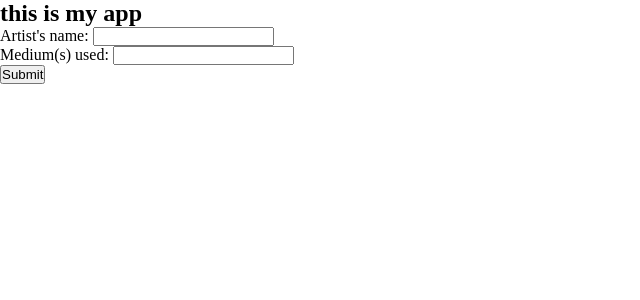
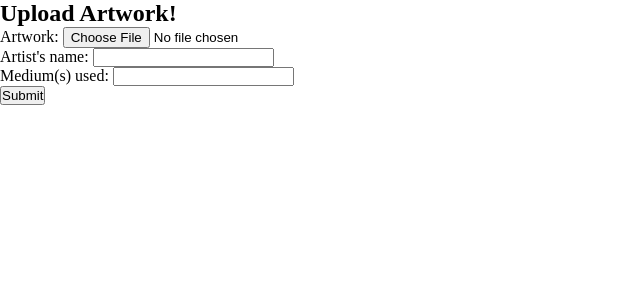
Before and after one commit to langlkay/finalproject, a Flask app: page /upload in a window 1280 px wide. Shown: the top 300 px of the page, without its empty margins (0-640 px from the left). Run offline with Flask 3, Linux system fonts and the light colour scheme.

Commit message:
Added photo saving functionality using the folder 'uploadedArt' in static. I also created a display in index.html that shows the images and details, yet now, it just replaces former image (TODO: make submitted photos all display, not replace)

```diff
--- a/app.py
+++ b/app.py
@@ -1,4 +1,8 @@
-from flask import Flask, render_template, request
+import os
+import json
+from flask import Flask, render_template, request, redirect, url_for
+from werkzeug.utils import secure_filename
+
 
 app = Flask(__name__)
 
@@ -9,14 +13,16 @@ def home():
 
 @app.route("/upload", methods = ["GET", "POST"])
 def upload():
-    message = "this is my app"
+    message = "Upload Artwork!"
     artwork = None
 
     if request.method == "POST":
-        photo = request.files.get["photo"]
-        title = request.form.get["title"]
-        medium = request.form.get["medium"]
-        filename = ""
+        photo = request.files.get("artwork-image")
+        title = request.form.get("name")
+        medium = request.form.get("medium")
+
+        filename = secure_filename(photo.filename)
+        photo.save(os.path.join("static/uploadedArt", filename))
 
         message = "this is my app"
         artwork = {
@@ -25,4 +31,5 @@ def upload():
             "photo": filename
         }
         message = "UPLOADED!!"
+        return render_template("index.html", message=message, artwork=artwork)
     return render_template("form.html", message=message, artwork=artwork)
--- a/templates/form.html
+++ b/templates/form.html
@@ -8,7 +8,11 @@
 </head>
 <body>
     <h2>{{ message }}</h2>
-    <form action="/submit" method="POST">
+    <form action="/upload" method="POST" enctype="multipart/form-data">
+        <div>
+            <label for="artwork-image">Artwork:</label>
+            <input type="file" id="artwork-image" name ="artwork-image" accept="image/*" required>
+        </div>
         <div>
             <label for="name">Artist's name:</label>
             <input type="text" id="name" name ="name">
@@ -18,7 +22,7 @@
             <input type="text" id="medium" name ="medium">
         </div>
         <div>
-            <button>Submit</button>
+            <button type="submit">Submit</button>
         </div>
     </form>
 </body>
```
Also changed, not shown: templates/index.html (+13 -2 lines), static/uploadedArt/DSCF0139.jpeg (added), static/uploadedArt/IMG_2817.jpeg (added).
